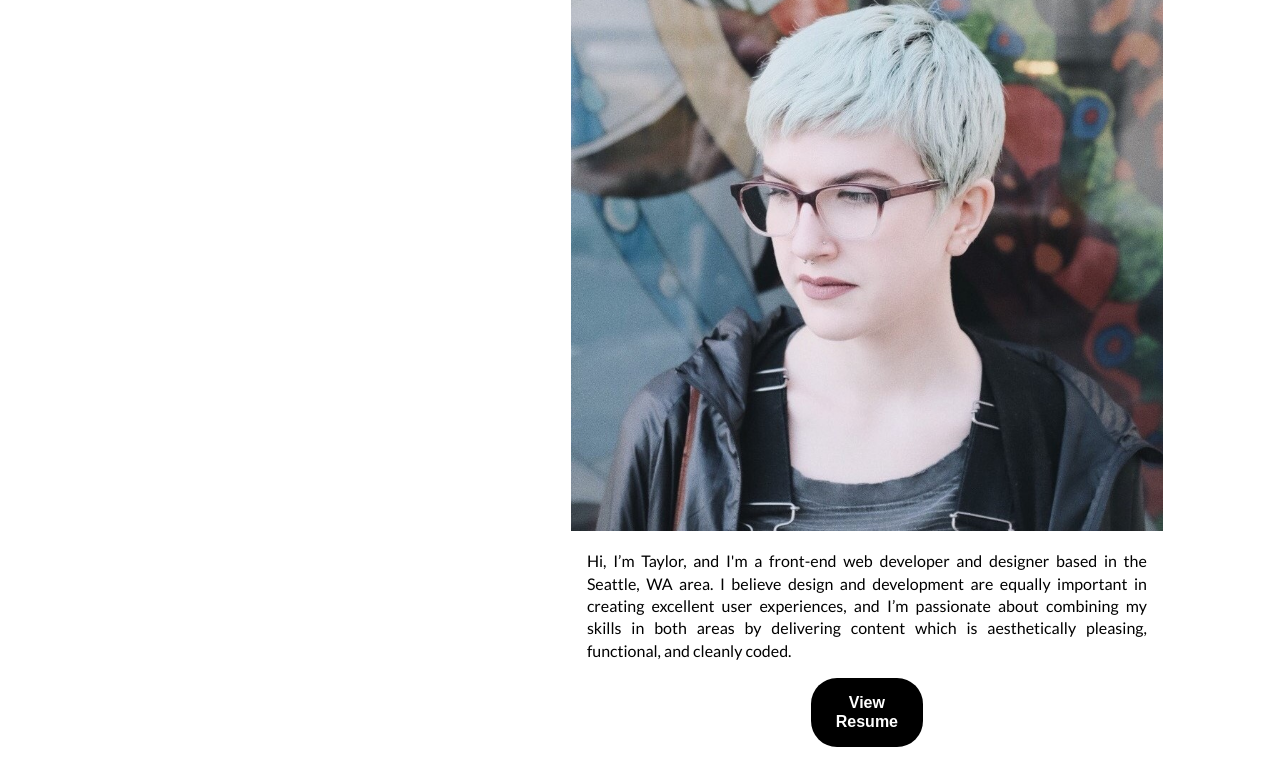
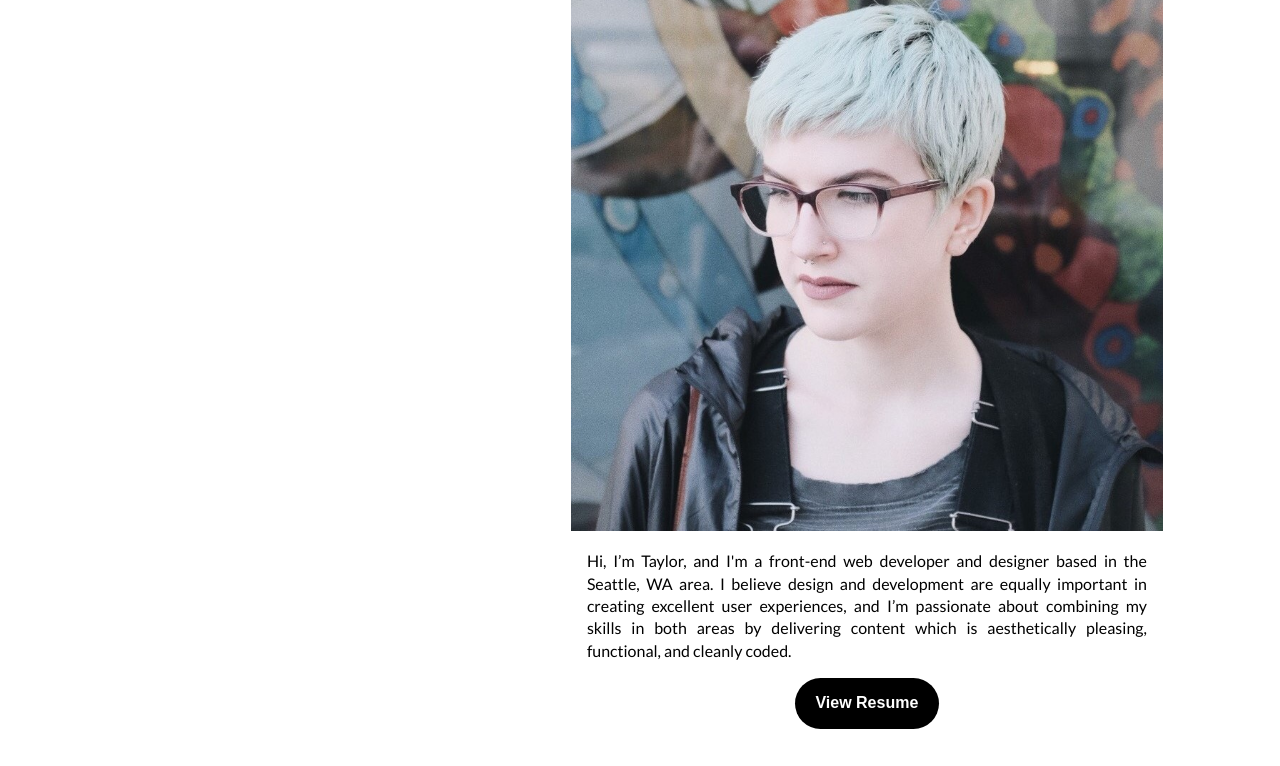
Before and after one commit to tw3080/portfolio, a website: page index.html in a window 1280 px wide. Shown: the part 171-937 px from the top of the page. Drawn offline with Linux system fonts and the light colour scheme.

Commit message:
Adjusted width of buttons to accomodate more text'

```diff
--- a/assets/less/style.less
+++ b/assets/less/style.less
@@ -187,7 +187,7 @@ h2 {
     -o-transition: 0.15s ease all;
     -webkit-transition: 0.15s ease all;
     transition: 0.15s ease all;
-    width: 7rem;
+    width: 9rem;
     &:hover {
         cursor: pointer;
         background-color: @accent-color;
```
Also changed, not shown: assets/css/style.css.
